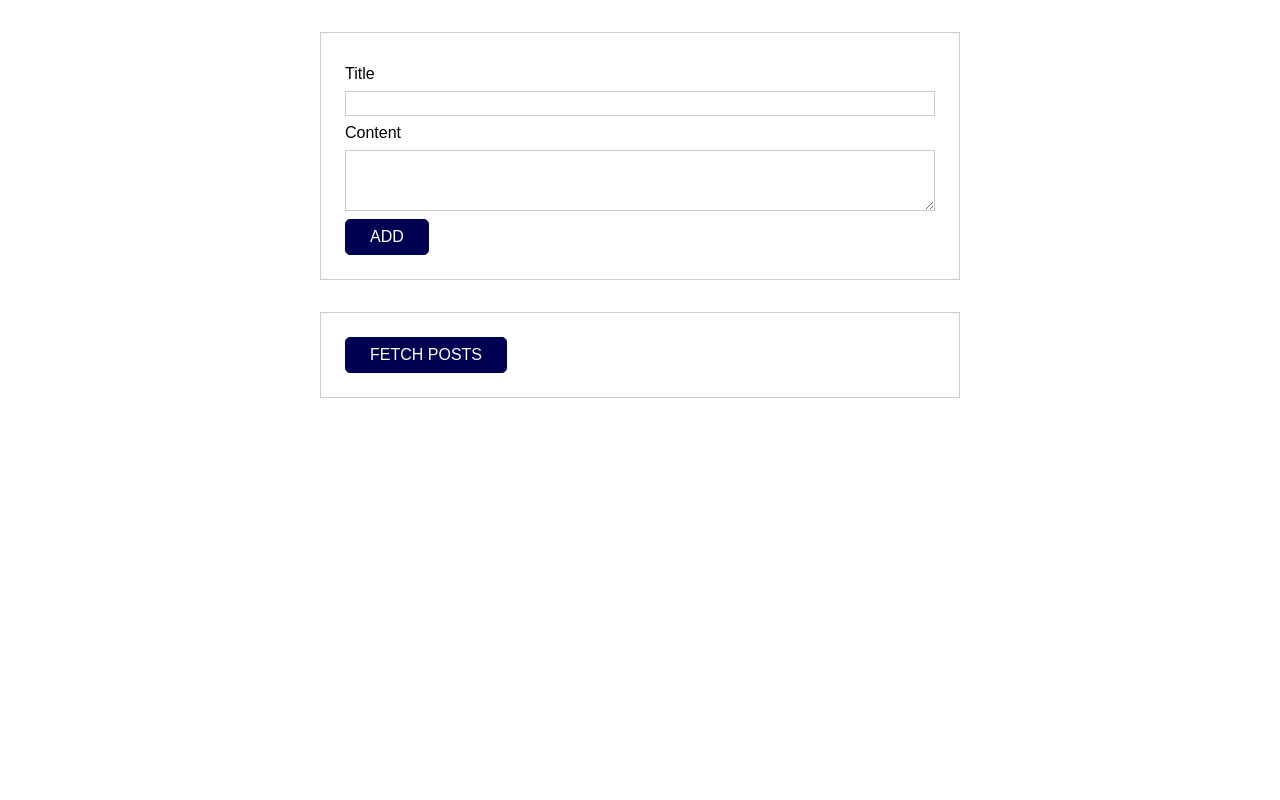
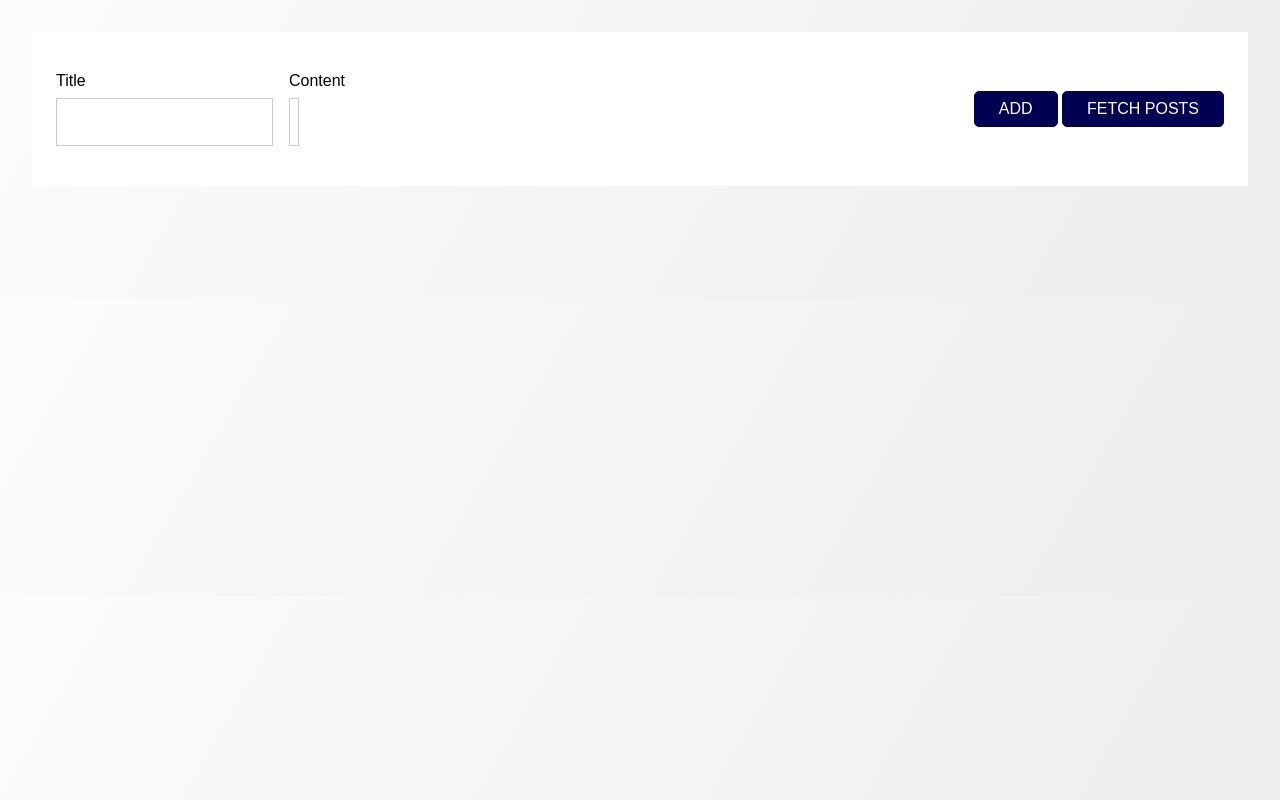
Before and after one commit to flavia3107/javascript-http, a plain HTML site: page index.html in a window 1280 px wide. Drawn offline with Linux system fonts and the light colour scheme.

Commit message:
Javascript-Http: Update style

```diff
--- a/assets/scripts/app.js
+++ b/assets/scripts/app.js
@@ -1,7 +1,7 @@
 const listElement = document.querySelector('.posts');
 const postTemplate = document.getElementById('single-post');
 const form = document.querySelector('#new-post form');
-const fetchButton = document.querySelector('#available-posts button');
+const fetchButton = document.querySelector('#fetch-button');
 const postList = document.querySelector('ul');
 
 function sendHttpRequest(method, url, data) {
--- a/assets/styles/app.css
+++ b/assets/styles/app.css
@@ -8,6 +8,7 @@ html {
 
 body {
 	margin: 0;
+	background-image: linear-gradient(120deg, #fdfbfb 0%, #ebedee 100%);
 }
 
 button {
@@ -43,6 +44,8 @@ textarea {
 	font: inherit;
 	padding: 0.15rem 0.25rem;
 	border: 1px solid #ccc;
+	height: 3rem;
+	resize: none;
 }
 
 input:focus,
@@ -51,16 +54,32 @@ textarea:focus {
 	border-color: #000053;
 }
 
+textarea {
+	width: calc(100% - 15rem);
+}
+
 section {
-  width: 40rem;
-  max-width: 90%;
+	width: 95%;
 	margin: 2rem auto;
-  border: 1px solid #ccc;
+	background-color: #fff;
 	padding: 1.5rem;
 }
 
 .form-control {
 	margin: 0.5rem 0;
+}
+
+form,
+.inputs {
+	display: flex;
+	gap: 1rem;
+	align-items: center;
+	justify-content: space-between;
+}
+
+.inputs {
+	width: 75%;
+	justify-content: flex-start;
 }
 
 .posts {
@@ -70,9 +89,13 @@ section {
 }
 
 .post-item {
-  margin: 1rem 0;
 	box-shadow: 0 2px 6px rgba(0, 0, 0, 0.26);
 	padding: 1rem;
+	display: flex;
+	flex-direction: column;
+	justify-content: space-between;
+	background: #fff;
+	border-radius: 5px;
 }
 
 .post-item h2,
@@ -80,14 +103,19 @@ section {
 	margin: 0.5rem 0;
 }
 
+.post-item p {
+	color: #8c8c8c;
+}
+
 .post-item h2 {
-  font-size: 1.5rem;
+	font-size: 1.25rem;
 	color: #414141;
 }
 
 .post-item button {
 	border-color: #920101;
 	background: #920101;
+	margin-top: 1rem;
 }
 
 .post-item button:hover,
@@ -95,3 +123,14 @@ section {
 	border-color: #dd2929;
 	background: #dd2929;
 }
+
+#available-posts {
+	background-color: transparent;
+}
+
+.posts {
+	width: 100%;
+	display: grid;
+	grid-template-columns: repeat(auto-fill, minmax(19rem, 1fr));
+	gap: 1rem;
+}
--- a/index.html
+++ b/index.html
@@ -1,5 +1,6 @@
 <!DOCTYPE html>
 <html lang="en">
+
 <head>
 	<meta charset="UTF-8" />
 	<meta name="viewport" content="width=device-width, initial-scale=1.0" />
@@ -8,6 +9,7 @@
 	<link rel="stylesheet" href="assets/styles/app.css" />
 	<script src="assets/scripts/app.js" defer></script>
 </head>
+
 <body>
 	<template id="single-post">
 		<li class="post-item">
@@ -18,6 +20,7 @@
 	</template>
 	<section id="new-post">
 		<form>
+			<div class="inputs">
 				<div class="form-control">
 					<label for="title">Title</label>
 					<input type="text" id="title" name="title" />
@@ -26,12 +29,16 @@
 					<label for="content">Content</label>
 					<textarea rows="3" id="content" name="body"></textarea>
 				</div>
+			</div>
+			<div class="buttons">
 				<button type="submit">ADD</button>
+				<button id="fetch-button">FETCH POSTS</button>
+			</div>
 		</form>
 	</section>
 	<section id="available-posts">
-      <button>FETCH POSTS</button>
 		<ul class="posts"></ul>
 	</section>
 </body>
+
 </html>
```
Also changed, not shown: assets/old.png (added). Lines whose indentation alone changed are shown as unchanged.
